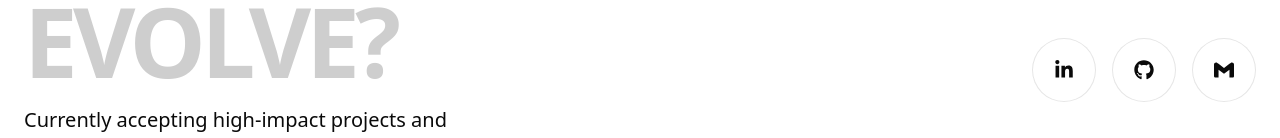
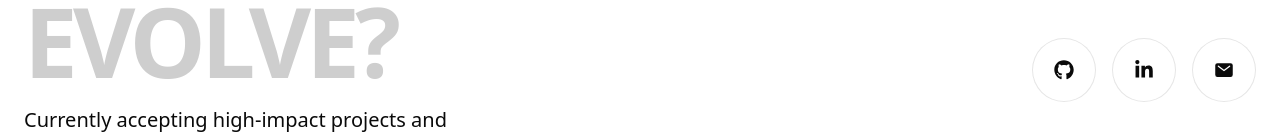
Before and after one commit to Ankitsaini406/portfolio, a Next.js app: page / in a window 1280 px wide. Shown: the part 6642-6780 px from the top of the page. Built offline with nearby package versions, Linux system fonts and the light colour scheme.

Commit message:
update the link and label

```diff
--- a/src/components/layout/Footer.tsx
+++ b/src/components/layout/Footer.tsx
@@ -2,7 +2,7 @@
 
 import React, { useRef, useEffect, useState } from "react";
 import { FaLinkedinIn, FaGithub } from "react-icons/fa";
-import { SiGmail } from "react-icons/si";
+import { IoMail } from "react-icons/io5";
 import { FiArrowUpRight, FiClock, FiMapPin } from "react-icons/fi";
 import Link from "next/link";
 import gsap from "gsap";
@@ -115,9 +115,9 @@ export default function Footer() {
                     <div className="footer-reveal flex flex-col items-start lg:items-end gap-12 w-full lg:w-auto">
                         {/* Social Stack */}
                         <div className="flex flex-wrap gap-4">
-                            <SocialButton href="https://www.linkedin.com/in/web-ankit-saini/" icon={<FaLinkedinIn />} />
-                            <SocialButton href="https://github.com/Ankitsaini406/" icon={<FaGithub />} />
-                            <SocialButton href="mailto:as.ankitsaini406@gmail.com" icon={<SiGmail />} />
+                            <SocialButton label="GitHub profile" href="https://github.com/Ankitsaini406" icon={<FaGithub />} />
+                            <SocialButton label="Linkedin profile" href="https://www.linkedin.com/in/web-ankit-saini/" icon={<FaLinkedinIn />} />
+                            <SocialButton label="Gmail profile" href="mailto:as.ankitsaini406@gmail.com" icon={<IoMail />} />
                         </div>
 
                         {/* Local Metadata */}
@@ -169,7 +169,7 @@ export default function Footer() {
 
 // --- High-Performance Magnetic Social Button ---
 
-function SocialButton({ href, icon }: { href: string; icon: React.ReactNode }) {
+function SocialButton({ href, label, icon }: { href: string; label: string; icon: React.ReactNode }) {
     const ref = useRef<HTMLAnchorElement>(null);
 
     useEffect(() => {
@@ -205,6 +205,7 @@ function SocialButton({ href, icon }: { href: string; icon: React.ReactNode }) {
     return (
         <Link
             ref={ref}
+            aria-label={label}
             href={href}
             className="w-16 h-16 rounded-full border border-foreground/10 flex items-center justify-center text-xl text-foreground hover:border-primary/50 transition-colors bg-white/2 backdrop-blur-md"
         >
```
